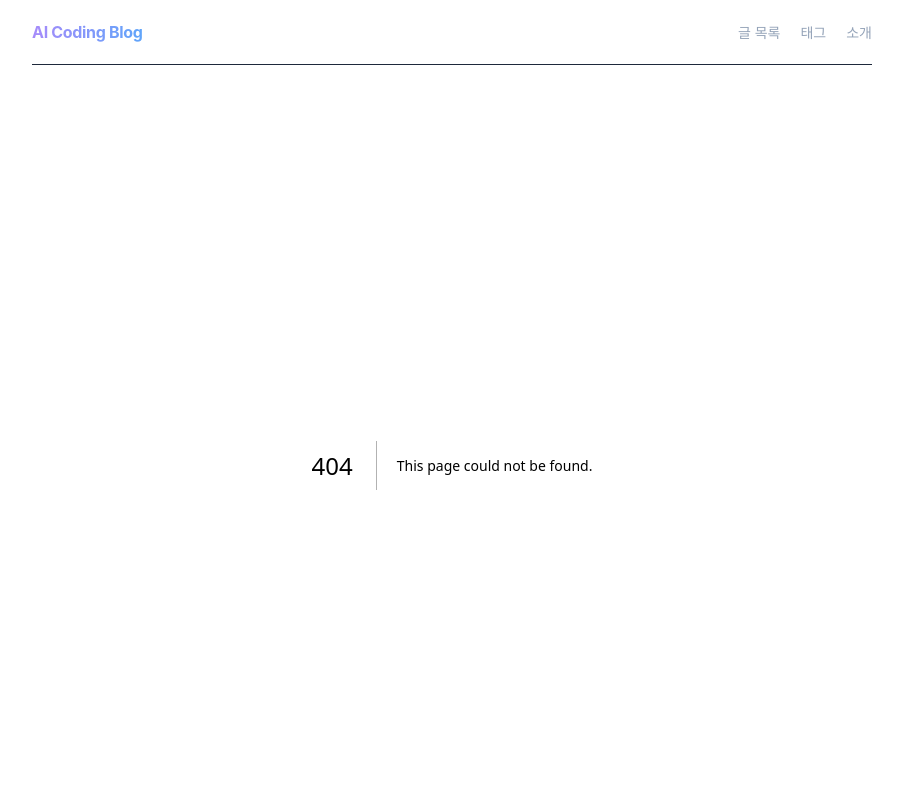
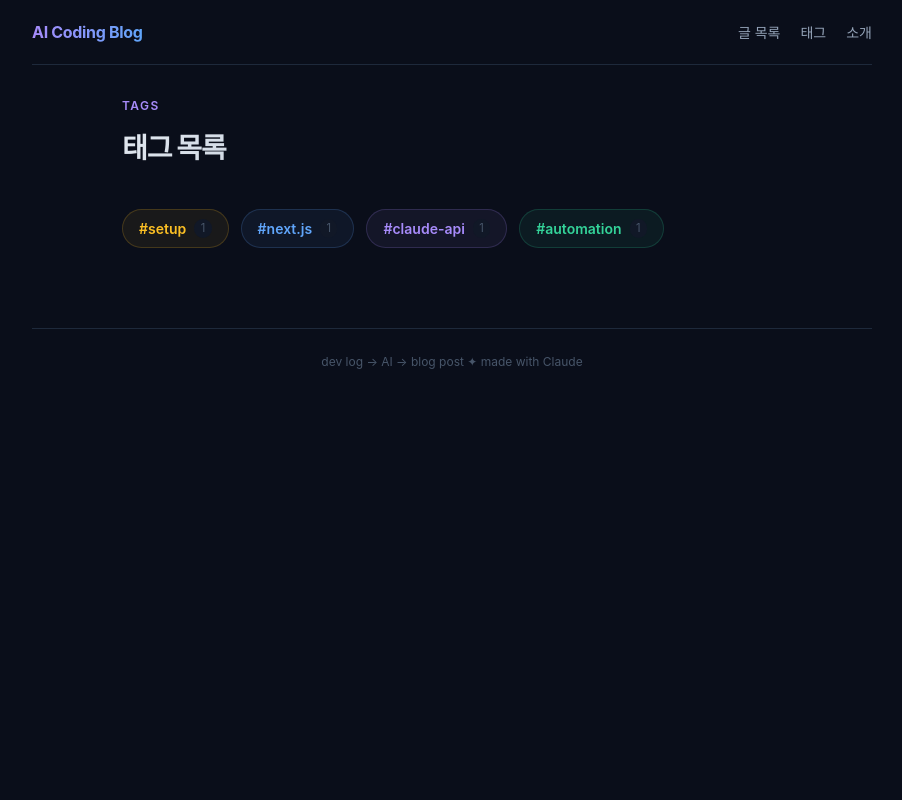
Before and after one commit to lynnychoi/ai-coding-blog, a Next.js app: page /tags in a window 1280 px wide. Before the commit this address had no page. Shown: the top 800 px of the page, without its empty margins (188-1090 px from the left). Built offline with nearby package versions, Linux system fonts and the light colour scheme.

Commit message:
add tag pages and link tags throughout

```diff
--- a/app/blog/[slug]/page.tsx
+++ b/app/blog/[slug]/page.tsx
@@ -34,15 +34,16 @@ export default async function PostPage({ params }: { params: Promise<{ slug: str
       <div style={{ display: "flex", alignItems: "center", gap: "0.5rem", marginBottom: "1.25rem", flexWrap: "wrap" }}>
         <span style={{ fontSize: "0.78rem", color: "var(--text-faint)" }}>{post.date}</span>
         {post.tags.map((tag) => (
-          <span key={tag} style={{
+          <a key={tag} href={`/tags/${tag}`} style={{
             fontSize: "0.7rem", fontWeight: 600,
             padding: "0.15rem 0.5rem", borderRadius: "999px",
             color: tagColor(tag),
             background: tagColor(tag) + "18",
             border: `1px solid ${tagColor(tag)}30`,
+            textDecoration: "none"
           }}>
             {tag}
-          </span>
+          </a>
         ))}
       </div>
 
--- a/app/page.tsx
+++ b/app/page.tsx
@@ -89,15 +89,16 @@ export default function Home() {
               {post.tags.length > 0 && (
                 <div style={{ display: "flex", gap: "0.4rem", flexWrap: "wrap", marginBottom: "0.75rem" }}>
                   {post.tags.map((tag) => (
-                    <span key={tag} style={{
+                    <a key={tag} href={`/tags/${tag}`} onClick={(e) => e.stopPropagation()} style={{
                       fontSize: "0.7rem", fontWeight: 600,
                       padding: "0.15rem 0.5rem", borderRadius: "999px",
                       color: tagColor(tag),
                       background: tagColor(tag) + "18",
                       border: `1px solid ${tagColor(tag)}30`,
+                      textDecoration: "none"
                     }}>
                       {tag}
-                    </span>
+                    </a>
                   ))}
                 </div>
               )}
--- /dev/null
+++ b/app/tags/[tag]/page.tsx
@@ -0,0 +1,72 @@
+import { getAllPosts } from "../../../lib/posts";
+import { notFound } from "next/navigation";
+
+const TAG_COLORS: Record<string, string> = {
+  "setup":      "#fbbf24",
+  "next.js":    "#60a5fa",
+  "claude-api": "#a78bfa",
+  "automation": "#34d399",
+  "supabase":   "#4ade80",
+  "vercel":     "#f472b6",
+};
+
+function tagColor(tag: string) {
+  return TAG_COLORS[tag] ?? "#94a3b8";
+}
+
+export async function generateStaticParams() {
+  const posts = getAllPosts();
+  const tags = new Set(posts.flatMap((p) => p.tags));
+  return Array.from(tags).map((tag) => ({ tag }));
+}
+
+export default async function TagPage({ params }: { params: Promise<{ tag: string }> }) {
+  const { tag } = await params;
+  const posts = getAllPosts().filter((p) => p.tags.includes(tag));
+  if (posts.length === 0) notFound();
+
+  const color = tagColor(tag);
+
+  return (
+    <div style={{ maxWidth: 660, margin: "0 auto", paddingTop: "2rem" }}>
+      <a href="/tags" className="back-link">← 태그 목록</a>
+
+      <div style={{ marginBottom: "2.5rem" }}>
+        <p style={{
+          fontSize: "0.75rem", fontWeight: 600, letterSpacing: "0.12em",
+          color: "var(--accent-purple)", textTransform: "uppercase", marginBottom: "0.75rem"
+        }}>
+          Tag
+        </p>
+        <h1 style={{
+          fontSize: "1.75rem", fontWeight: 800, letterSpacing: "-0.04em",
+          marginBottom: "0.5rem", color
+        }}>
+          #{tag}
+        </h1>
+        <p style={{ fontSize: "0.8rem", color: "var(--text-faint)" }}>
+          {posts.length}개의 포스트
+        </p>
+      </div>
+
+      <ul style={{ listStyle: "none", padding: 0, display: "flex", flexDirection: "column", gap: "0.75rem" }}>
+        {posts.map((post) => (
+          <li key={post.slug}>
+            <a href={`/blog/${post.slug}`} className="post-card" style={{ display: "block" }}>
+              <div style={{
+                position: "absolute", top: 0, left: 0, right: 0, height: 2,
+                background: `linear-gradient(90deg, ${color}, ${color}88)`
+              }} />
+              <div style={{ fontSize: "0.75rem", color: "var(--text-faint)", marginBottom: "0.5rem" }}>
+                {post.date}
+              </div>
+              <div style={{ fontSize: "0.95rem", fontWeight: 600, color: "var(--text)", lineHeight: 1.4 }}>
+                {post.title}
+              </div>
+            </a>
+          </li>
+        ))}
+      </ul>
+    </div>
+  );
+}
--- /dev/null
+++ b/app/tags/page.tsx
@@ -0,0 +1,74 @@
+import { getAllPosts } from "../../lib/posts";
+
+const TAG_COLORS: Record<string, string> = {
+  "setup":      "#fbbf24",
+  "next.js":    "#60a5fa",
+  "claude-api": "#a78bfa",
+  "automation": "#34d399",
+  "supabase":   "#4ade80",
+  "vercel":     "#f472b6",
+};
+
+function tagColor(tag: string) {
+  return TAG_COLORS[tag] ?? "#94a3b8";
+}
+
+export default function TagsPage() {
+  const posts = getAllPosts();
+
+  const tagMap: Record<string, number> = {};
+  for (const post of posts) {
+    for (const tag of post.tags) {
+      tagMap[tag] = (tagMap[tag] ?? 0) + 1;
+    }
+  }
+
+  const tags = Object.entries(tagMap).sort((a, b) => b[1] - a[1]);
+
+  return (
+    <div style={{ maxWidth: 660, margin: "0 auto", paddingTop: "2rem" }}>
+      <p style={{
+        fontSize: "0.75rem", fontWeight: 600, letterSpacing: "0.12em",
+        color: "var(--accent-purple)", textTransform: "uppercase", marginBottom: "0.75rem"
+      }}>
+        Tags
+      </p>
+      <h1 style={{
+        fontSize: "1.75rem", fontWeight: 800, letterSpacing: "-0.04em",
+        marginBottom: "2.5rem",
+        background: "linear-gradient(135deg, #e2e8f0 0%, #94a3b8 100%)",
+        WebkitBackgroundClip: "text", WebkitTextFillColor: "transparent"
+      }}>
+        태그 목록
+      </h1>
+
+      {tags.length === 0 ? (
+        <p style={{ color: "var(--text-muted)", fontSize: "0.9rem" }}>아직 태그가 없어요.</p>
+      ) : (
+        <div style={{ display: "flex", flexWrap: "wrap", gap: "0.75rem" }}>
+          {tags.map(([tag, count]) => (
+            <a key={tag} href={`/tags/${tag}`} style={{
+              textDecoration: "none",
+              display: "inline-flex", alignItems: "center", gap: "0.5rem",
+              padding: "0.5rem 1rem", borderRadius: "999px",
+              border: `1px solid ${tagColor(tag)}30`,
+              background: `${tagColor(tag)}10`,
+              transition: "background 0.15s"
+            }}>
+              <span style={{ fontSize: "0.875rem", fontWeight: 600, color: tagColor(tag) }}>
+                #{tag}
+              </span>
+              <span style={{
+                fontSize: "0.7rem", color: "var(--text-faint)",
+                background: "var(--bg-card)", padding: "0.1rem 0.4rem",
+                borderRadius: "999px"
+              }}>
+                {count}
+              </span>
+            </a>
+          ))}
+        </div>
+      )}
+    </div>
+  );
+}
```
Also changed, not shown: 1 other file (tests, documents, lock files or other folders).
